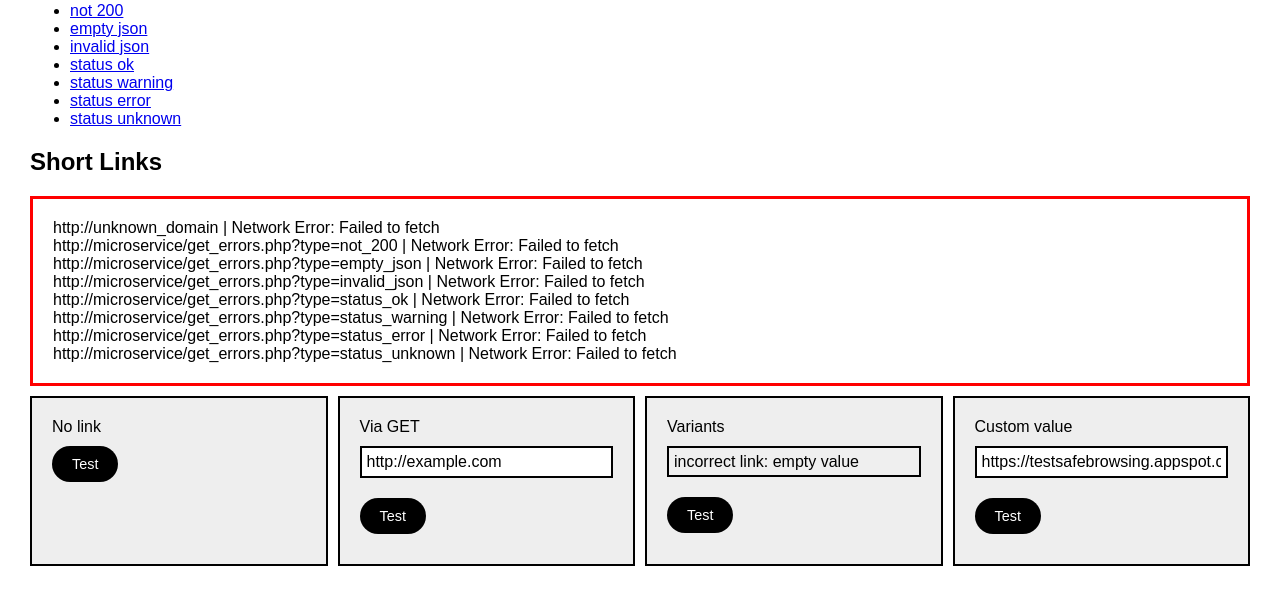
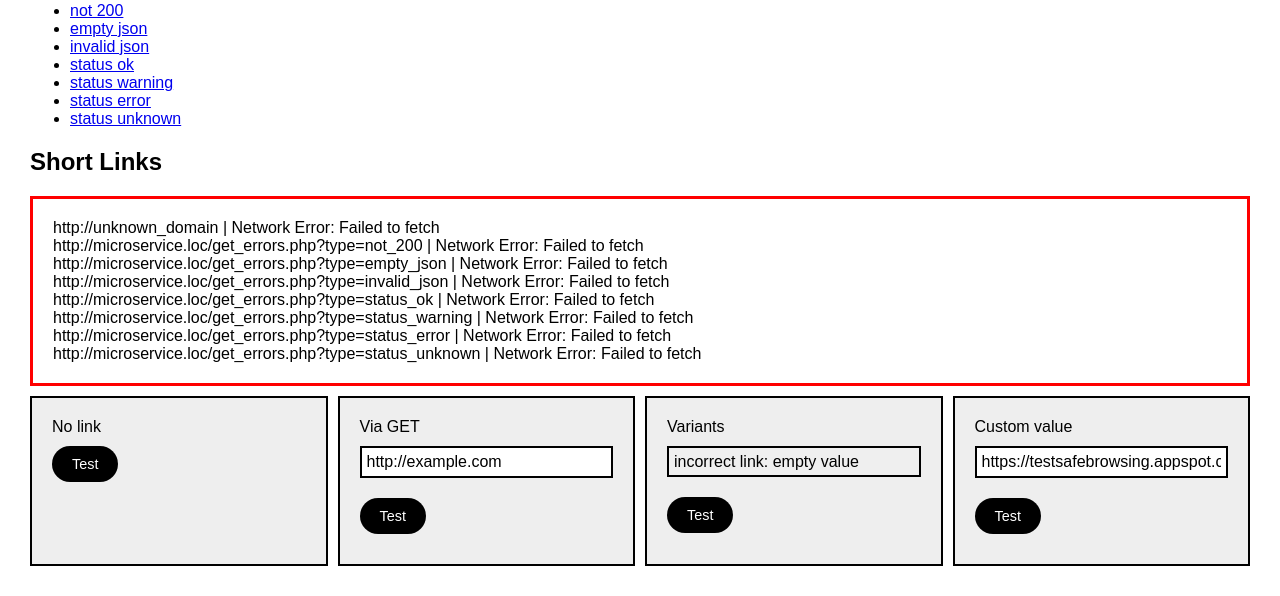
Before and after one commit to maxrys/microservices, a PHP site: page / in a window 1280 px wide. Shown: the part 234-830 px from the top of the page. Run offline with PHP 8.4, Linux system fonts and the light colour scheme; data comes from the database, SQL or seed files in the repository; both versions use the stored data as it was after the commit.

Commit message:
Local improvements.

```diff
--- a/index.php
+++ b/index.php
@@ -116,19 +116,19 @@ if (is_array($all_uid) && count($all_uid)  >  0) { ?>
     document.addEventListener('DOMContentLoaded', () => {
         let mount = document.getElementById('report');
         testApi('http://unknown_domain',                                  {}, 'post', mount);
-        testApi('http://microservice/get_errors.php?type=not_200',        {}, 'post', mount);
-        testApi('http://microservice/get_errors.php?type=empty_json',     {}, 'post', mount);
-        testApi('http://microservice/get_errors.php?type=invalid_json',   {}, 'post', mount);
-        testApi('http://microservice/get_errors.php?type=status_ok',      {}, 'post', mount);
-        testApi('http://microservice/get_errors.php?type=status_warning', {}, 'post', mount);
-        testApi('http://microservice/get_errors.php?type=status_error',   {}, 'post', mount);
-        testApi('http://microservice/get_errors.php?type=status_unknown', {}, 'post', mount);
+        testApi('http://microservice.loc/get_errors.php?type=not_200',        {}, 'post', mount);
+        testApi('http://microservice.loc/get_errors.php?type=empty_json',     {}, 'post', mount);
+        testApi('http://microservice.loc/get_errors.php?type=invalid_json',   {}, 'post', mount);
+        testApi('http://microservice.loc/get_errors.php?type=status_ok',      {}, 'post', mount);
+        testApi('http://microservice.loc/get_errors.php?type=status_warning', {}, 'post', mount);
+        testApi('http://microservice.loc/get_errors.php?type=status_error',   {}, 'post', mount);
+        testApi('http://microservice.loc/get_errors.php?type=status_unknown', {}, 'post', mount);
     });
 
     function onSendLink() {
         event.preventDefault();
         let mount = document.getElementById('report');
-        let service = 'http://microservice/get_short_link.php';
+        let service = 'http://microservice.loc/get_short_link.php';
         let method = event.target.method;
         let data = {};
         Array.prototype.forEach.call(event.target.elements, element => {
```
Also changed, not shown: data/db.sqlite.
